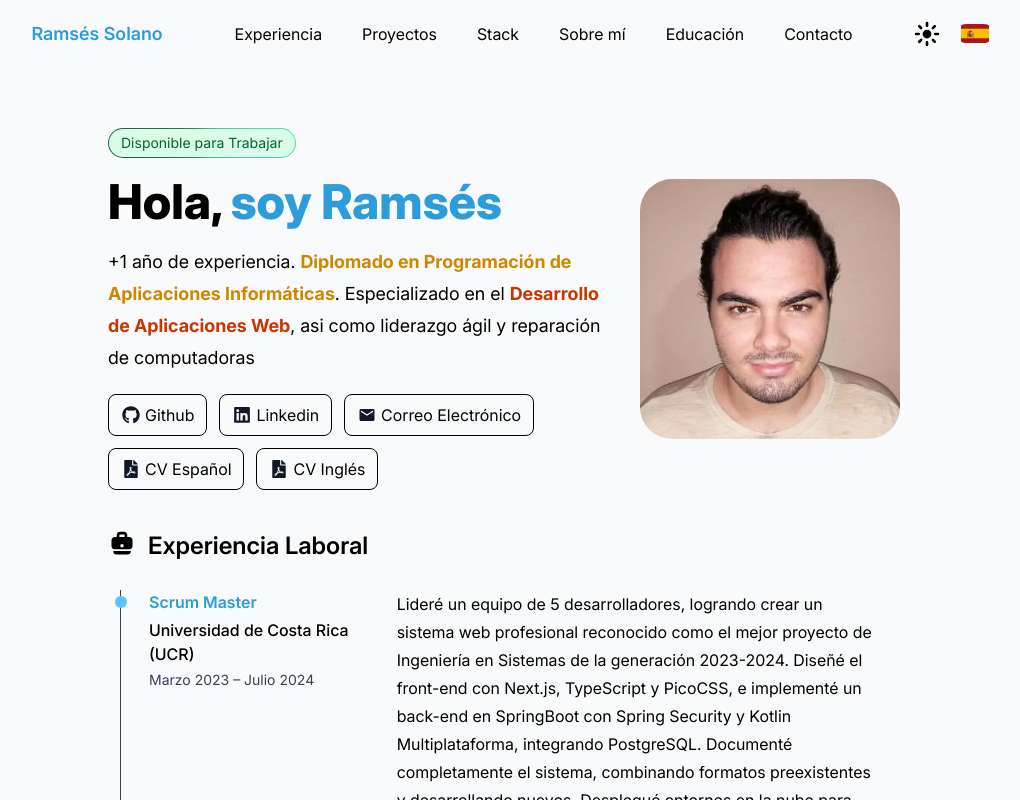
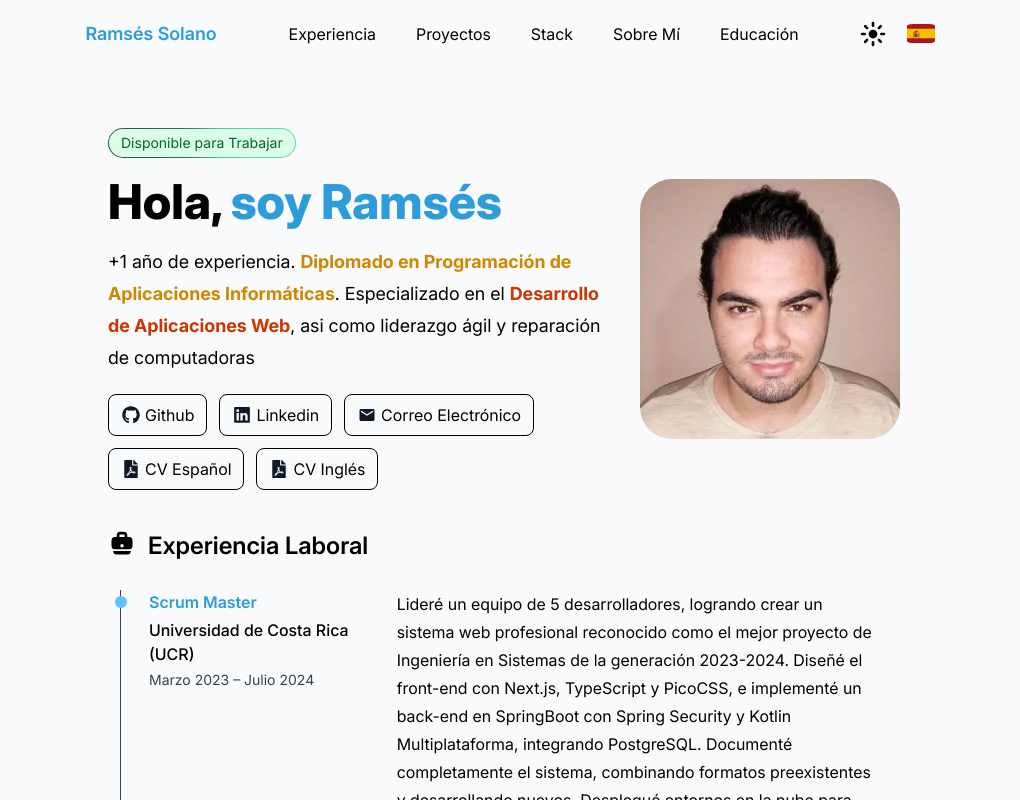
Before and after one commit to sh4dow18/portfolio, a Next.js app: page / in a window 1280 px wide. Shown: the top 800 px of the page, without its empty margins (136-1156 px from the left). Built offline with nearby package versions, Linux system fonts and the light colour scheme.

Commit message:
fix: language navigation
Fix nav to have the correct language

```diff
--- a/src/components/nav.tsx
+++ b/src/components/nav.tsx
@@ -19,12 +19,14 @@ function Nav() {
   const menuRef = useRef<HTMLDivElement>(null);
   // Nav Pages List to use in Mobile Nav and Desktop Nav
   const NAV_PAGES_LIST = [
-    { href: "#experience", name: "Experiencia" },
-    { href: "#projects", name: "Proyectos" },
+    {
+      href: "#experience",
+      name: language === "es" ? "Experiencia" : "Experience",
+    },
+    { href: "#projects", name: language === "es" ? "Proyectos" : "Projects" },
     { href: "#stack", name: "Stack" },
-    { href: "#about-me", name: "Sobre mí" },
-    { href: "#education", name: "Educación" },
-    { href: "#contact", name: "Contacto" },
+    { href: "#about-me", name: language === "es" ? "Sobre Mí" : "About Me" },
+    { href: "#education", name: language === "es" ? "Educación" : "Education" },
   ];
   useEffect(() => {
     const PARAMS = new URLSearchParams(window.location.search);
```
